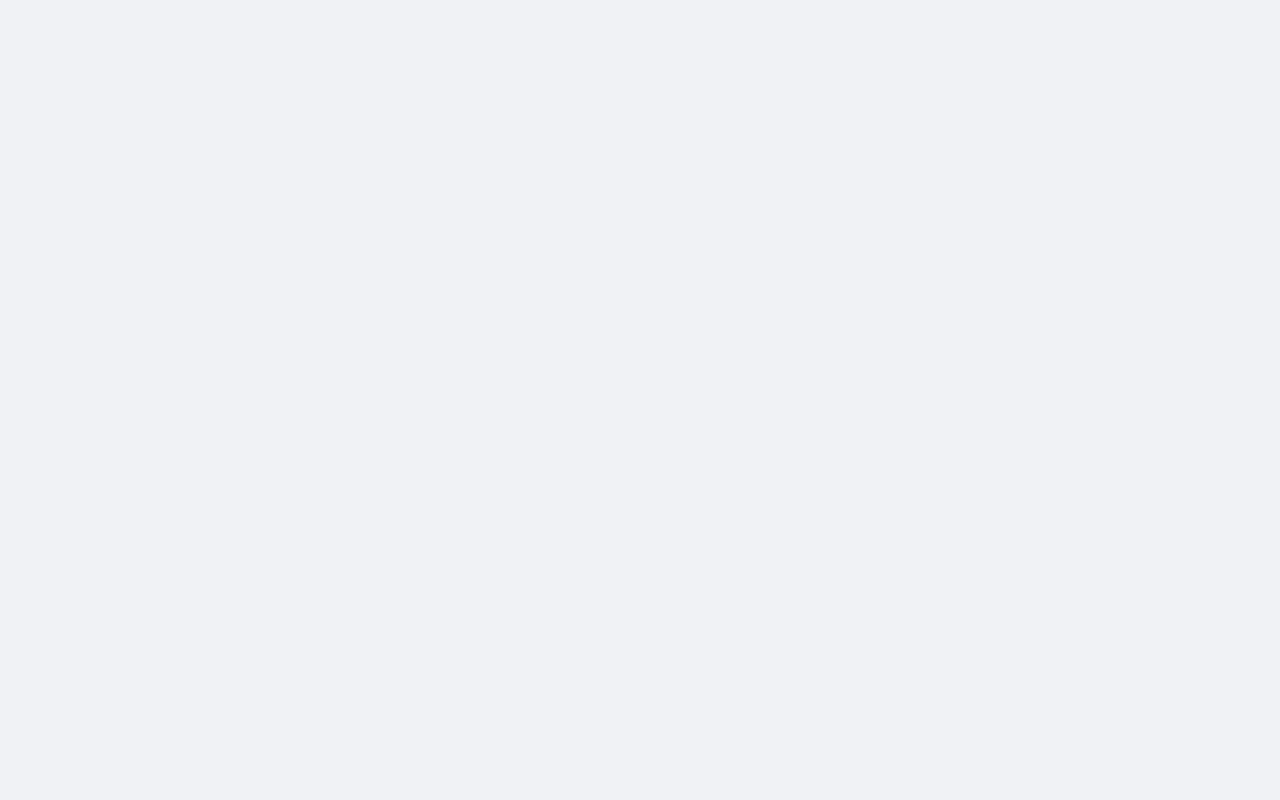
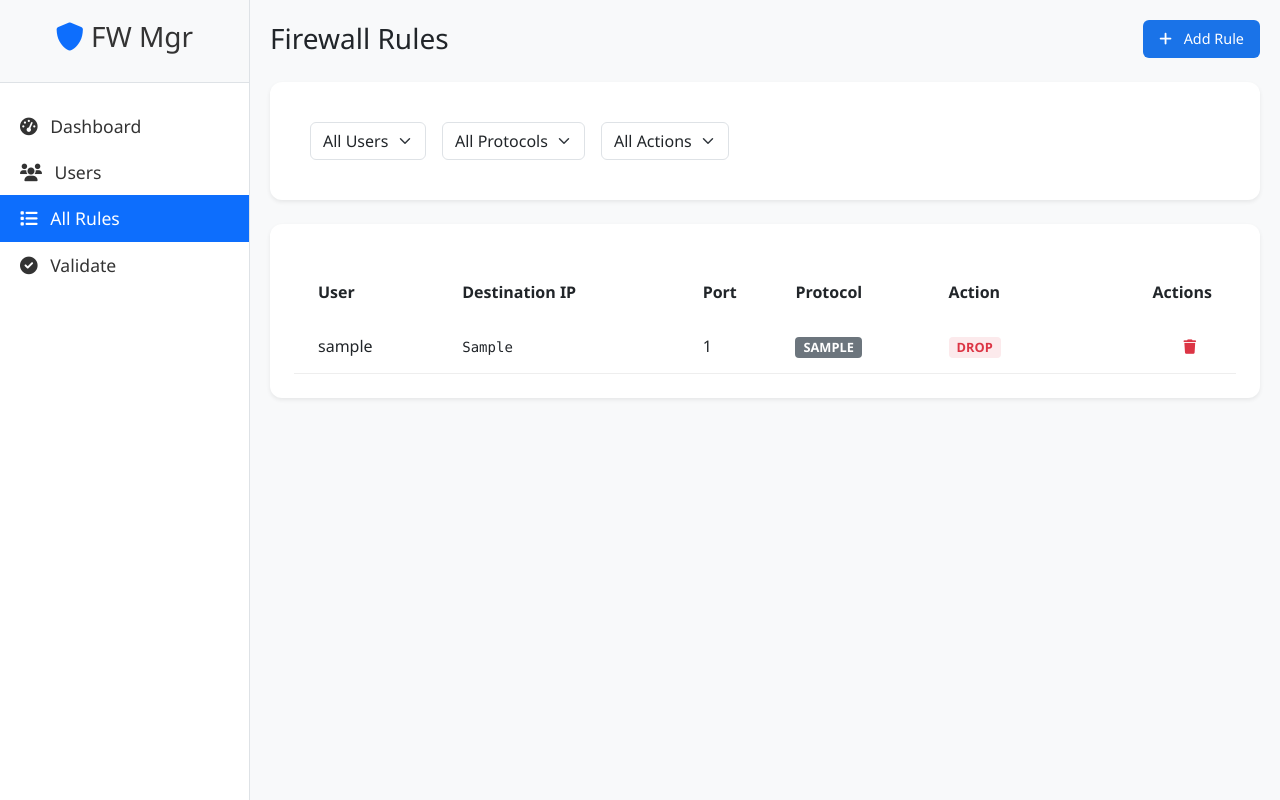
Before and after one commit to dipakchaulagain/Ovpn-Setup, a Flask app: page /rules in a window 1280 px wide. Before the commit the page is empty. Run offline with Flask 3, Linux system fonts and the light colour scheme; tables that the repository leaves empty hold one stand-in row (values such as "Sample post").

Commit message:
Fix syntax error in base.html causing blank page

```diff
--- a/templates/base.html
+++ b/templates/base.html
@@ -56,28 +56,65 @@
             background: #e9ecef;
         }
 
-        < !-- Sidebar --><nav id="sidebar"><div class="sidebar-header text-center"><h3><i class="fas fa-shield-alt text-primary"></i>FW Mgr</h3></div><ul class="list-unstyled components"><li class="{% if request.endpoint == 'index' %}active{% endif %}"><a href="{{ url_for('index') }}"><i class="fas fa-tachometer-alt me-2"></i>Dashboard</a></li><li class="{% if request.endpoint in ['list_users', 'add_user_page', 'edit_user', 'user_rules'] %}active{% endif %}"><a href="{{ url_for('list_users') }}"><i class="fas fa-users me-2"></i>Users</a></li><li class="{% if request.endpoint == 'manage_rules' %}active{% endif %}"><a href="{{ url_for('manage_rules') }}"><i class="fas fa-list me-2"></i>All Rules</a></li><li class="{% if request.endpoint == 'validate_rules' %}active{% endif %}"><a href="{{ url_for('validate_rules') }}"><i class="fas fa-check-circle me-2"></i>Validate</a></li></ul></nav>< !-- Page Content --><div id="content"> {
-            % block content %
+        #sidebar ul li.active>a {
+            background: #0d6efd;
+            color: #fff;
         }
 
-            {
-            % endblock %
+        #content {
+            width: 100%;
+            padding: 20px;
+            background-color: #f8f9fa;
         }
 
-        </div></div> {
-            % block modals %
+        /* Fix for modal overlay issues */
+        .modal {
+            z-index: 1055 !important;
         }
 
-            {
-            % endblock %
+        .modal-backdrop {
+            z-index: 1050 !important;
         }
+    </style>
+    {% block extra_css %}{% endblock %}
+</head>
 
-        < !-- Bootstrap Bundle with Popper --><script src="https://cdn.jsdelivr.net/npm/bootstrap@5.3.0/dist/js/bootstrap.bundle.min.js"></script> {
-            % block scripts %
-        }
+<body>
+    <div class="wrapper">
+        <!-- Sidebar -->
+        <nav id="sidebar">
+            <div class="sidebar-header text-center">
+                <h3><i class="fas fa-shield-alt text-primary"></i> FW Mgr</h3>
+            </div>
 
-            {
-            % endblock %
-        }
+            <ul class="list-unstyled components">
+                <li class="{% if request.endpoint == 'index' %}active{% endif %}">
+                    <a href="{{ url_for('index') }}"><i class="fas fa-tachometer-alt me-2"></i> Dashboard</a>
+                </li>
+                <li
+                    class="{% if request.endpoint in ['list_users', 'add_user_page', 'edit_user', 'user_rules'] %}active{% endif %}">
+                    <a href="{{ url_for('list_users') }}"><i class="fas fa-users me-2"></i> Users</a>
+                </li>
+                <li class="{% if request.endpoint == 'manage_rules' %}active{% endif %}">
+                    <a href="{{ url_for('manage_rules') }}"><i class="fas fa-list me-2"></i> All Rules</a>
+                </li>
+                <li class="{% if request.endpoint == 'validate_rules' %}active{% endif %}">
+                    <a href="{{ url_for('validate_rules') }}"><i class="fas fa-check-circle me-2"></i> Validate</a>
+                </li>
+            </ul>
+        </nav>
 
-        </body></html>
+        <!-- Page Content -->
+        <div id="content">
+            {% block content %}{% endblock %}
+        </div>
+    </div>
+
+    {% block modals %}{% endblock %}
+
+    <!-- Bootstrap Bundle with Popper -->
+    <script src="https://cdn.jsdelivr.net/npm/bootstrap@5.3.0/dist/js/bootstrap.bundle.min.js"></script>
+    {% block scripts %}{% endblock %}
+</body>
+
+</html>
```
